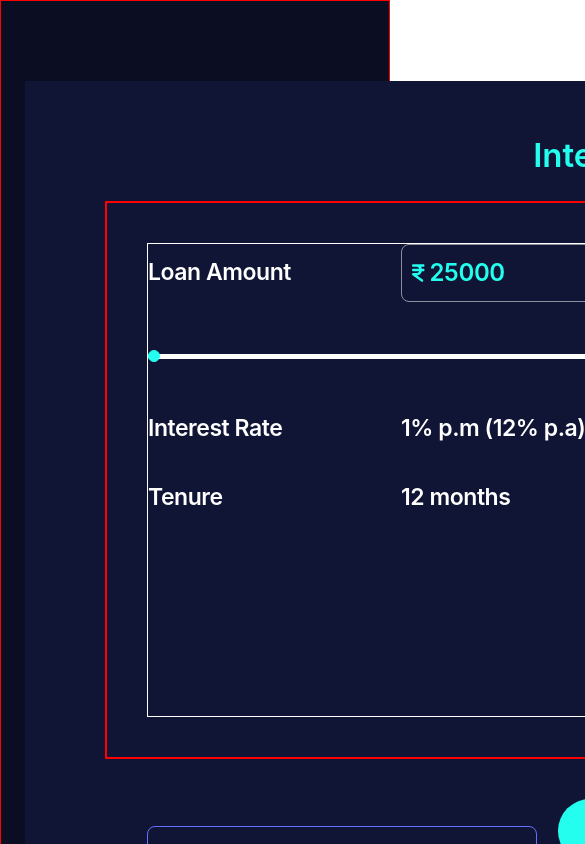
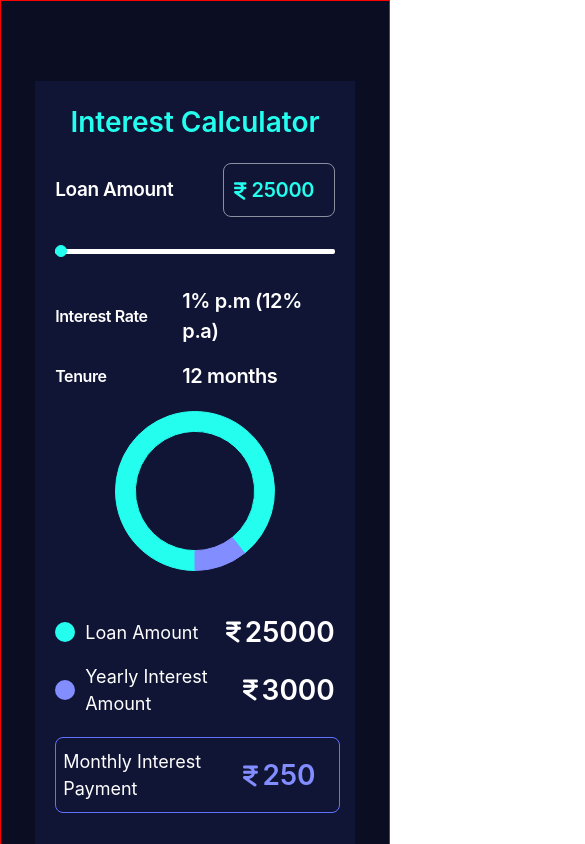
Before and after one commit to abhishek-0607/interest-calculator, a React (Create React App) app: page / in a window 390 px wide. Shown: the top 844 px of the page, 585 px wide, since content can reach past the window. Built offline with nearby package versions, Linux system fonts and the light colour scheme.

Commit message:
ADD: CSS for Mobile view

```diff
--- a/src/Components/calculator/calculator.css
+++ b/src/Components/calculator/calculator.css
@@ -23,17 +23,18 @@
   background-color: #111535;
   display: flex;
   justify-content: space-between;
-  border: 2px solid red;
+  /* border: 2px solid red; */
   flex-direction: row;
   width: 100%;
   /* height: 90vh; */
   /* margin: 30px auto 0; */
   gap: 50px;
   padding: 40px;
+  position: relative;
 }
 .left {
   flex: 1;
-  border: 1px solid rgb(255, 255, 255);
+  /* border: 1px solid white; */
   display: flex;
   flex-direction: column;
   /* align-items: center; */
@@ -107,8 +108,8 @@
   align-items: center;
   padding: 10px 7px;
   position: absolute;
-  bottom: 0;
-  width: 100%;
+  bottom: 6%;
+  width: 44.5%;
 }
 .monthlyInterest > div:first-child {
   flex: 3.5;
@@ -131,16 +132,18 @@
 }
 .right {
   flex: 1;
-  border: 1px solid rgb(255, 255, 255);
+  /* border: 1px solid white; */
   display: flex;
   flex-direction: column;
   position: relative;
   align-items: center;
 }
-
 .chartChild {
+  width: 300px;
+  height: 300px;
   margin-bottom: 40px;
 }
+
 .details {
   display: flex;
   flex-direction: column;
@@ -218,3 +221,119 @@
   margin-left: 8px;
   align-items: center;
 }
+
+/* CSS for mobile view  */
+@media only screen and (max-width: 390px) {
+  .calculator {
+    padding: 10px;
+    width: 94%;
+    height: auto;
+  }
+
+  .mainTitle {
+    font-size: 28px;
+    padding: 10px 0;
+  }
+
+  .container {
+    border: none;
+    flex-direction: column;
+    gap: 20px;
+    padding: 10px;
+  }
+
+  .left {
+    border: none;
+    gap: 15px;
+    position: relative;
+  }
+
+  .inputContainer {
+    font-size: 19px;
+  }
+
+  .input {
+    font-size: 18px;
+    width: 40%;
+  }
+
+  .inputBox {
+    font-size: 20px;
+    width: 100%;
+  }
+
+  .interestRate {
+    font-size: 20px;
+    width: 100%;
+  }
+  .interestRate > div:first-child {
+    font-weight: 600;
+    font-size: 16px;
+    flex: 1;
+  }
+  .interestRate > div:last-child {
+    font-weight: 600;
+    font-size: 20px;
+    flex: 1.2;
+  }
+  .monthlyInterest {
+    position: absolute;
+    bottom: -15%;
+    width: 95%;
+    gap: 30px;
+  }
+  .monthlyInterest > div:first-child {
+    font-size: 18px;
+    flex: 1.7;
+  }
+
+  .monthlyInterest > div:last-child {
+    font-size: 28px;
+    flex: 1;
+  }
+
+  .logo2 {
+    font-size: 24px;
+  }
+
+  .right {
+    border: none;
+  }
+  .details {
+    display: flex;
+    flex-direction: column;
+    /* border: 1px solid rgb(255, 255, 255); */
+    width: 100%;
+    gap: 10px;
+  }
+  .chartChild {
+    width: 160px;
+    height: 160px;
+  }
+
+  .detailsChild {
+    gap: 10px;
+  }
+
+  .title {
+    font-size: 18px;
+  }
+
+  .amount {
+    font-size: 28px;
+  }
+
+  .logo3 {
+    font-size: 24px;
+  }
+
+  .buttonBox {
+    margin-top: 100px;
+    padding: 20px 0;
+  }
+
+  .button {
+    padding: 10px 30px;
+    font-size: 20px;
+  }
+}
```
